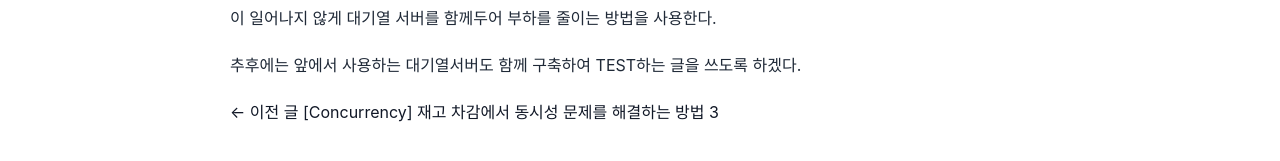
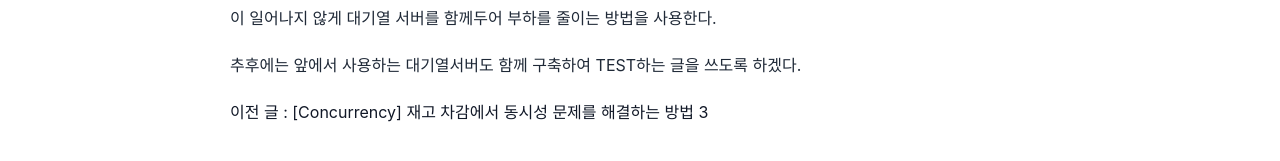
Before and after one commit to sssm987/blog, a Jekyll site: the page built from _posts/2026-08-04-concurrency- fifth-post.md, in a window 1280 px wide and 900 px high, scrolled down 4069 px. Shown: the part 721-882 px from the top of the window. Built offline with Jekyll 4.4.1, drawn with Linux system fonts in a browser that asks for light colours.

```diff
--- a/_layouts/post.html
+++ b/_layouts/post.html
@@ -42,7 +42,7 @@ layout: default
 
         <div class="series-prev">
             {% if previous_series_post %}
-            <span>← 이전 글</span>
+            <span>이전 글 : </span>
             <a href="{{ previous_series_post.url | relative_url }}">
                 {{ previous_series_post.title }}
             </a>
@@ -51,7 +51,7 @@ layout: default
 
         <div class="series-next">
             {% if next_series_post %}
-            <span>다음 글 →</span>
+            <span>다음 글 : </span>
             <a href="{{ next_series_post.url | relative_url }}">
                 {{ next_series_post.title }}
             </a>
```
